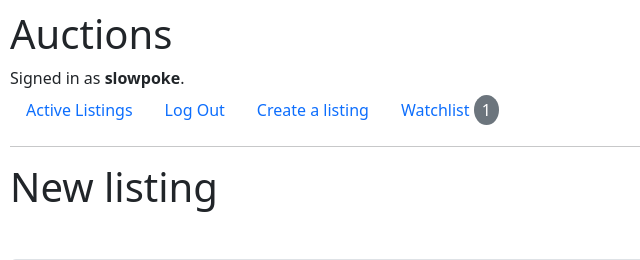
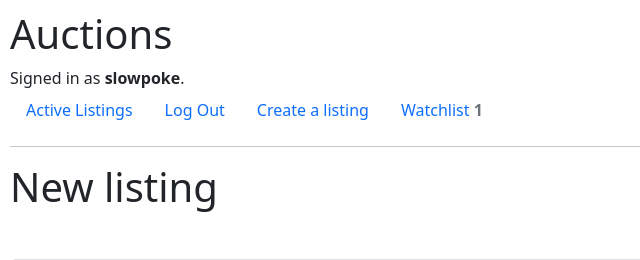
Before and after one commit to saidbaraou/commerce, a Django app: page /create-listing in a window 1280 px wide. Shown: the top 260 px of the page, without its empty margins (0-640 px from the left). Run offline with Django 3.2, Linux system fonts and the light colour scheme; a user stored in the database is signed in; data comes from the database, SQL or seed files in the repository.

Commit message:
style(watchlist): style watchlist number indicator with gray color

```diff
--- a/auctions/templates/auctions/layout.html
+++ b/auctions/templates/auctions/layout.html
@@ -36,7 +36,7 @@
         <li class="nav-item">
             <a class="nav-link" href="{% url 'watchlist' %}">Watchlist
                 {% if watchlist_number %}
-                <span class=" text-center text-bold text-bg-secondary py-1 px-2 rounded-circle">
+                <span class=" text-center text-secondary fw-bold rounded-circle">
                     {{ watchlist_number}}</span>
                 {% else %}
                 <span></span>
```
